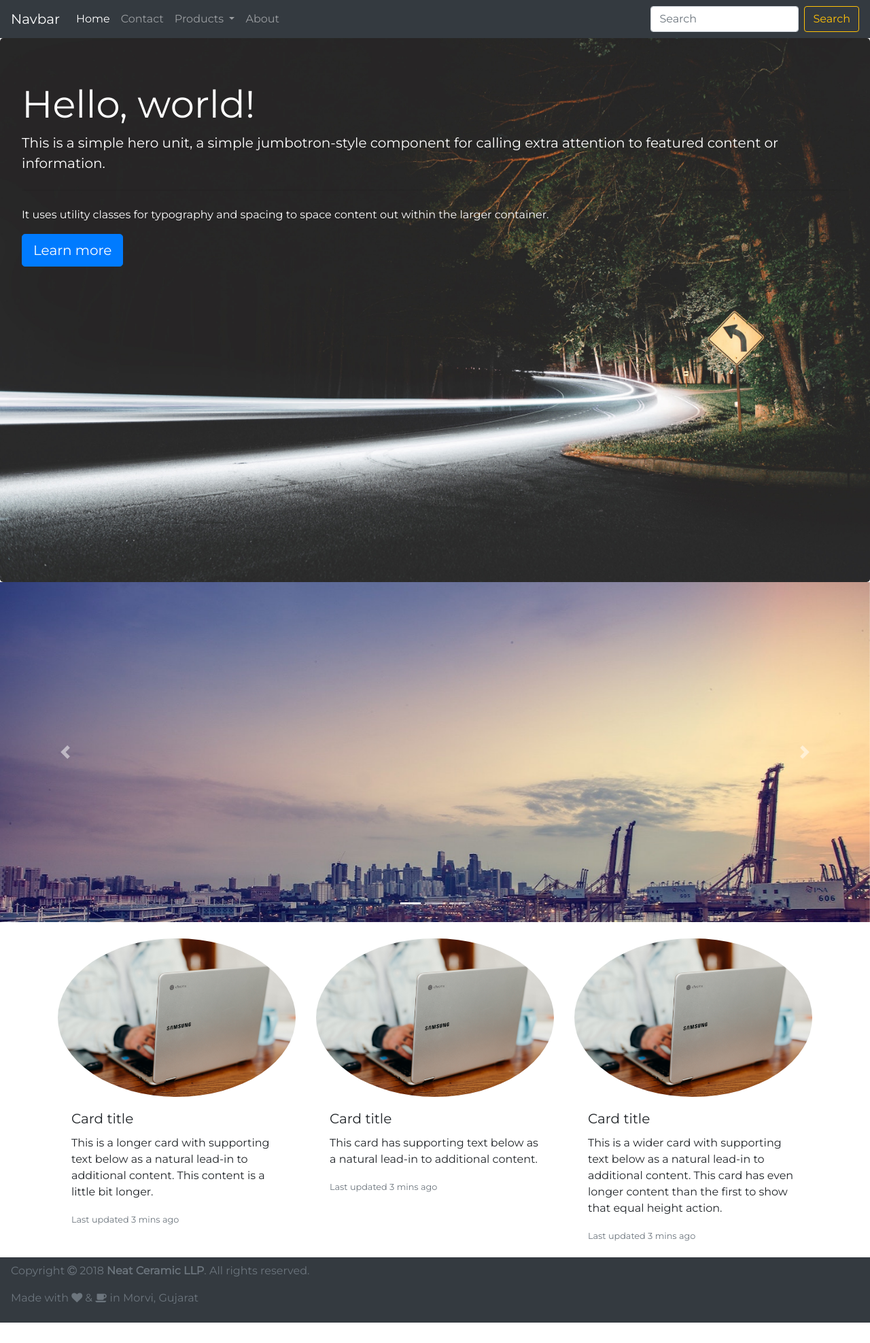
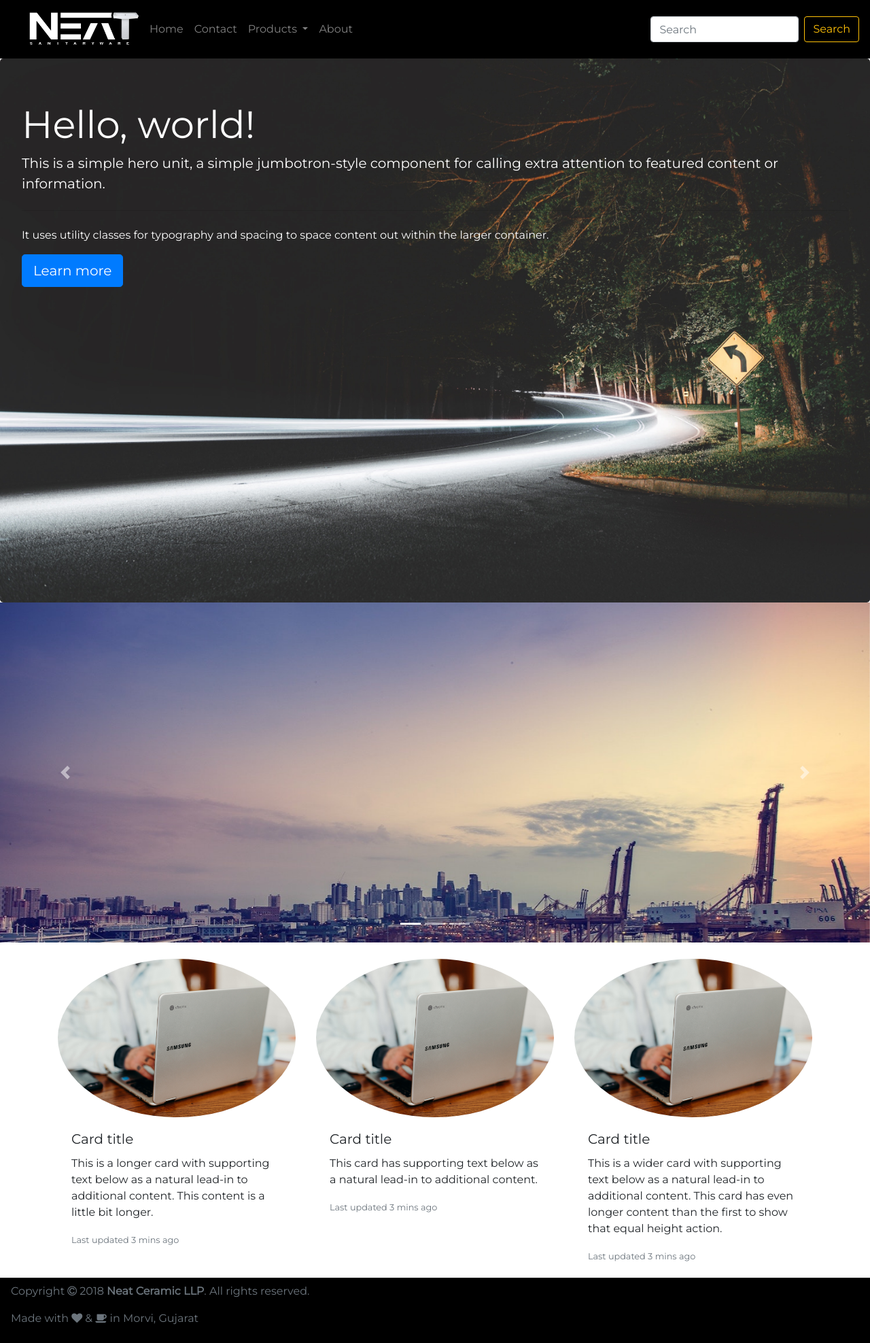
Before and after one commit to dhavalpatel738/NeatWebSite, a PHP site: page / in a window 1280 px wide. Shown: the whole page at 68% size. Before the commit the page ends 1945 px from the top, so only its background shows below. Run offline with PHP 8.4, Linux system fonts and the light colour scheme; some libraries are stand-ins or nearby versions.

Commit message:
Footer and map
- Adding brandImg.css
- Adding map.php

```diff
--- a/assets/php/footer-navbar.php
+++ b/assets/php/footer-navbar.php
@@ -1,4 +1,4 @@
-<nav class="navbar navbar-expand-lg navbar-dark bg-dark">
+<nav class="navbar navbar-expand-lg navbar-dark bg-dark navbar-background">
   <ul class="navbar-nav mr-auto mt-2 mt-lg-0">
     <li class="nav-item">
       <p class="text-secondary">Copyright <i class="fa fa-copyright" aria-hidden="true"></i> 2018 <a href="http://www.neatceramic.com" style="text-decoration: none;"><span class="text-secondary font-weight-bold">Neat Ceramic LLP</span></a>. All rights reserved.</p>
--- a/assets/php/header-navbar.php
+++ b/assets/php/header-navbar.php
@@ -1,12 +1,14 @@
-<nav class="navbar navbar-expand-lg navbar-dark bg-dark">
-<a class="navbar-brand" href="#">Navbar</a>
+<nav class="navbar navbar-expand-lg navbar-dark navbar-background">
+<a class="navbar-brand" href="index.php">
+  <img src="/assets/images/brandLogo.png" alt="brandImage">
+</a>
 <button class="navbar-toggler" type="button" data-toggle="collapse" data-target="#navbarSupportedContent" aria-controls="navbarSupportedContent" aria-expanded="false" aria-label="Toggle navigation">
   <span class="navbar-toggler-icon"></span>
 </button>
 
 <div class="collapse navbar-collapse" id="navbarSupportedContent">
   <ul class="navbar-nav mr-auto">
-    <li class="nav-item active">
+    <li class="nav-item">
       <a class="nav-link" href="../../index.php">Home <span class="sr-only">(current)</span></a>
     </li>
     <li class="nav-item">
--- /dev/null
+++ b/components/brandImg.css
@@ -0,0 +1,17 @@
+.navbar-background {
+  background-color: black !important;
+}
+
+
+
+.navbar-brand {
+  padding: 0px;
+}
+
+.navbar-brand>img {
+  height: 70px;
+  width: 180px;
+  max-height: 100px;
+  position: relative;
+  left: 15px;
+}
--- a/index.php
+++ b/index.php
@@ -6,14 +6,19 @@
     <meta name="viewport" content="width=device-width, initial-scale=1, shrink-to-fit=no">
 
     <!-- Bootstrap CSS -->
-    <link rel="stylesheet" href="https://maxcdn.bootstrapcdn.com/bootstrap/4.0.0/css/bootstrap.min.css" integrity="sha384-Gn5384xqQ1aoWXA+058RXPxPg6fy4IWvTNh0E263XmFcJlSAwiGgFAW/dAiS6JXm" crossorigin="anonymous">
+    <link rel="stylesheet" href="https://stackpath.bootstrapcdn.com/bootstrap/4.1.0/css/bootstrap.min.css" integrity="sha384-9gVQ4dYFwwWSjIDZnLEWnxCjeSWFphJiwGPXr1jddIhOegiu1FwO5qRGvFXOdJZ4" crossorigin="anonymous">
     <link rel="stylesheet" href="assets/css/font-awesome/css/font-awesome.min.css">
 
     <!-- Google font -->
     <link href="https://fonts.googleapis.com/css?family=Montserrat" rel="stylesheet">
     <link href="assets/css/body-font.css" rel="stylesheet">
+    <link rel="stylesheet" href="/components/brandImg.css">
 
     <style type="text/css">
+
+        /* .navbar-background {
+          background-color: black !important;
+        } */
 
         .jumbotron {
             background-image: url('assets/images/jumbotron.jpg');
@@ -38,10 +43,22 @@
           border-radius: 50%;
         }
 
+        /* .navbar-brand {
+          padding: 0px;
+        }
+        .navbar-brand>img {
+          height: 70px;
+          width: 180px;
+          max-height: 100px;
+          position: relative;
+          left: 15px;
+        } */
+
 
     </style>
 
     <title>Neat Ceramic LLP | Sanitary manufacturer</title>
+    <link rel="icon" type="image/png" href="/assets/images/favicon.png">
   </head>
   <body>
     <!--  IMPORT CONFIG FILE -->
@@ -131,8 +148,8 @@
 
     <!-- Optional JavaScript -->
     <!-- jQuery first, then Popper.js, then Bootstrap JS -->
-    <script src="https://code.jquery.com/jquery-3.2.1.slim.min.js" integrity="sha384-KJ3o2DKtIkvYIK3UENzmM7KCkRr/rE9/Qpg6aAZGJwFDMVNA/GpGFF93hXpG5KkN" crossorigin="anonymous"></script>
-    <script src="https://cdnjs.cloudflare.com/ajax/libs/popper.js/1.12.9/umd/popper.min.js" integrity="sha384-ApNbgh9B+Y1QKtv3Rn7W3mgPxhU9K/ScQsAP7hUibX39j7fakFPskvXusvfa0b4Q" crossorigin="anonymous"></script>
-    <script src="https://maxcdn.bootstrapcdn.com/bootstrap/4.0.0/js/bootstrap.min.js" integrity="sha384-JZR6Spejh4U02d8jOt6vLEHfe/JQGiRRSQQxSfFWpi1MquVdAyjUar5+76PVCmYl" crossorigin="anonymous"></script>
+    <script src="https://code.jquery.com/jquery-3.3.1.slim.min.js" integrity="sha384-q8i/X+965DzO0rT7abK41JStQIAqVgRVzpbzo5smXKp4YfRvH+8abtTE1Pi6jizo" crossorigin="anonymous"></script>
+    <script src="https://cdnjs.cloudflare.com/ajax/libs/popper.js/1.14.0/umd/popper.min.js" integrity="sha384-cs/chFZiN24E4KMATLdqdvsezGxaGsi4hLGOzlXwp5UZB1LY//20VyM2taTB4QvJ" crossorigin="anonymous"></script>
+    <script src="https://stackpath.bootstrapcdn.com/bootstrap/4.1.0/js/bootstrap.min.js" integrity="sha384-uefMccjFJAIv6A+rW+L4AHf99KvxDjWSu1z9VI8SKNVmz4sk7buKt/6v9KI65qnm" crossorigin="anonymous"></script>
   </body>
 </html>
```
Also changed, not shown: components/contact.php (+9 -4 lines), components/map.php (added, +31 -0 lines), assets/images/brandLogo.png (added), assets/images/favicon.png (added).
